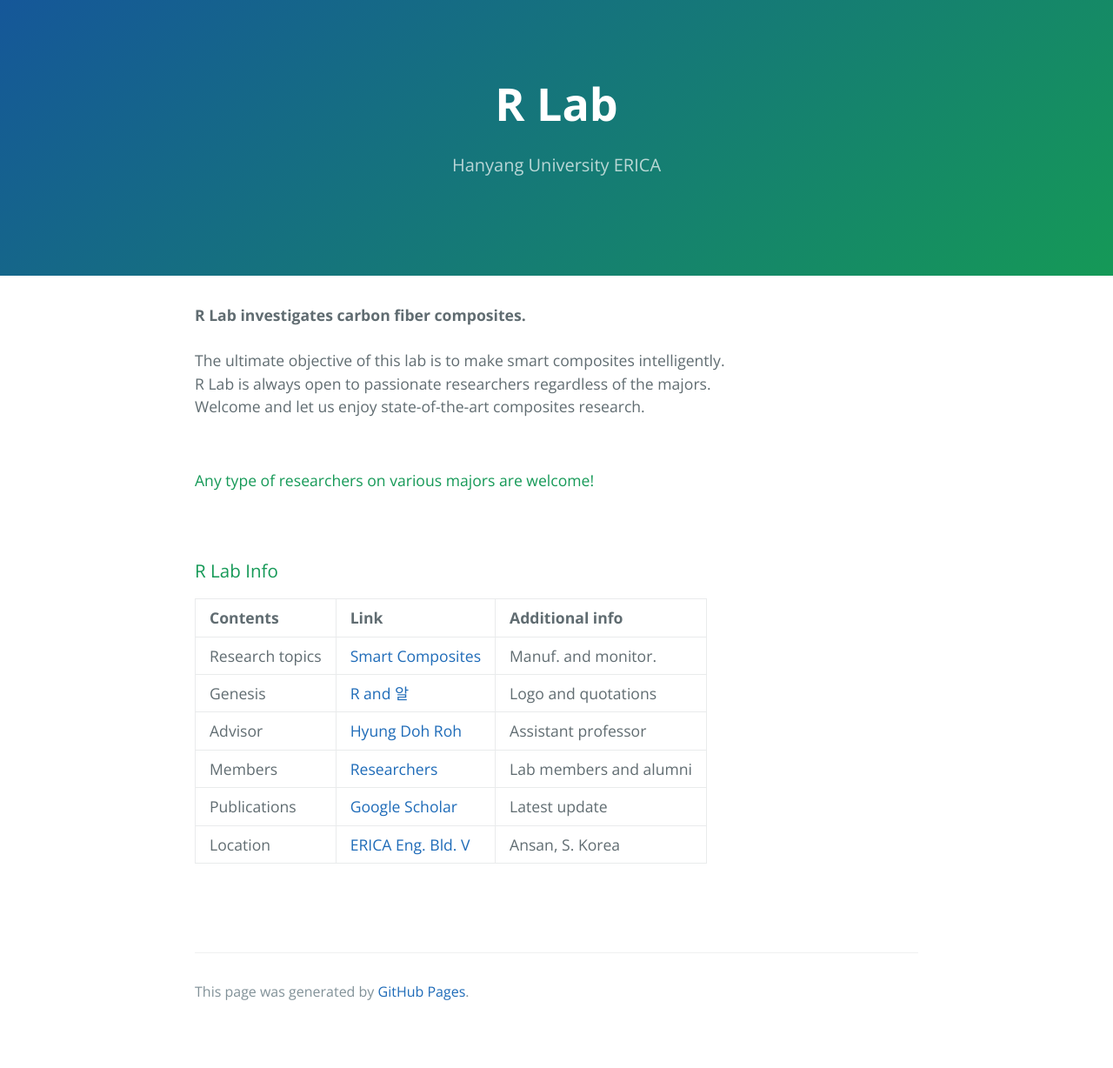
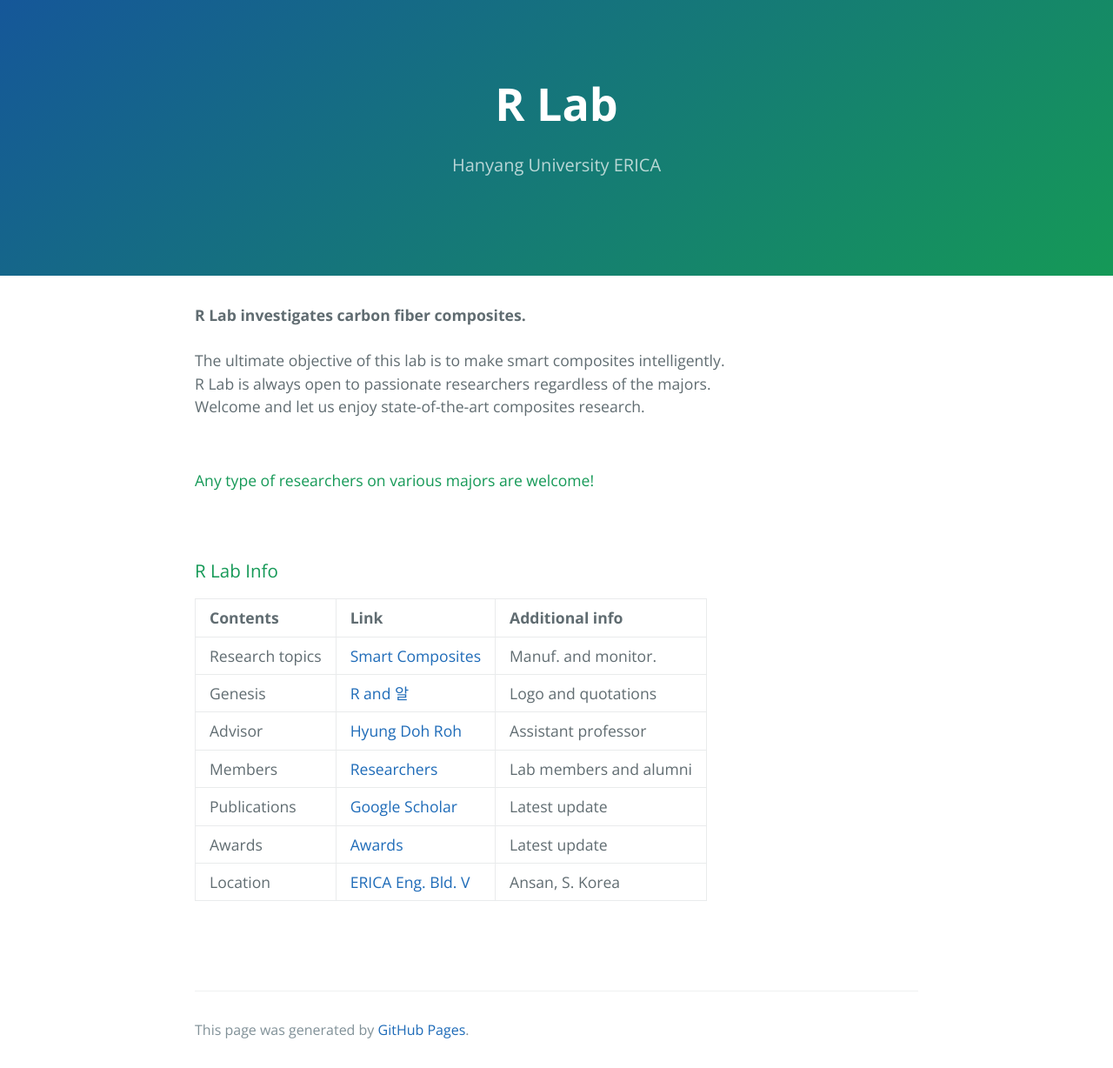
Before and after one commit to rhd1213/rhd1213.github.io, a Jekyll site: the page built from index.md, in a window 1280 px wide. Shown: the whole page at 87% size. Built offline with Jekyll 4.4.1, drawn with Linux system fonts in a browser that asks for light colours; our own code applies the rules of GitHub Pages for plain Markdown files; before the commit the page ends 1184 px from its top, so only the background shows below that.

Commit message:
Update index.md

```diff
--- a/index.md
+++ b/index.md
@@ -15,6 +15,7 @@ Welcome and let us enjoy state-of-the-art composites research. <br>
 | Advisor          | [Hyung Doh Roh](./professor.html)                                                                                                                                       | Assistant professor    |
 | Members          | [Researchers](./Members.html)                                                                                                                                           | Lab members and alumni |
 | Publications     | <a href="https://scholar.google.co.kr/citations?user=e4VrpLoAAAAJ&hl=en" target="blank">Google Scholar</a>                                                              | Latest update          |
+| Awards           | [Awards](./Awards.html)                                                                                                                                                 | Latest update          |
 | Location         | <a href="https://goo.gl/maps/YQLxnQRgC48nPyLk6" target="blank">ERICA Eng. Bld. V</a>                                                                                    | Ansan, S. Korea        |
 
 <br><br>
```
